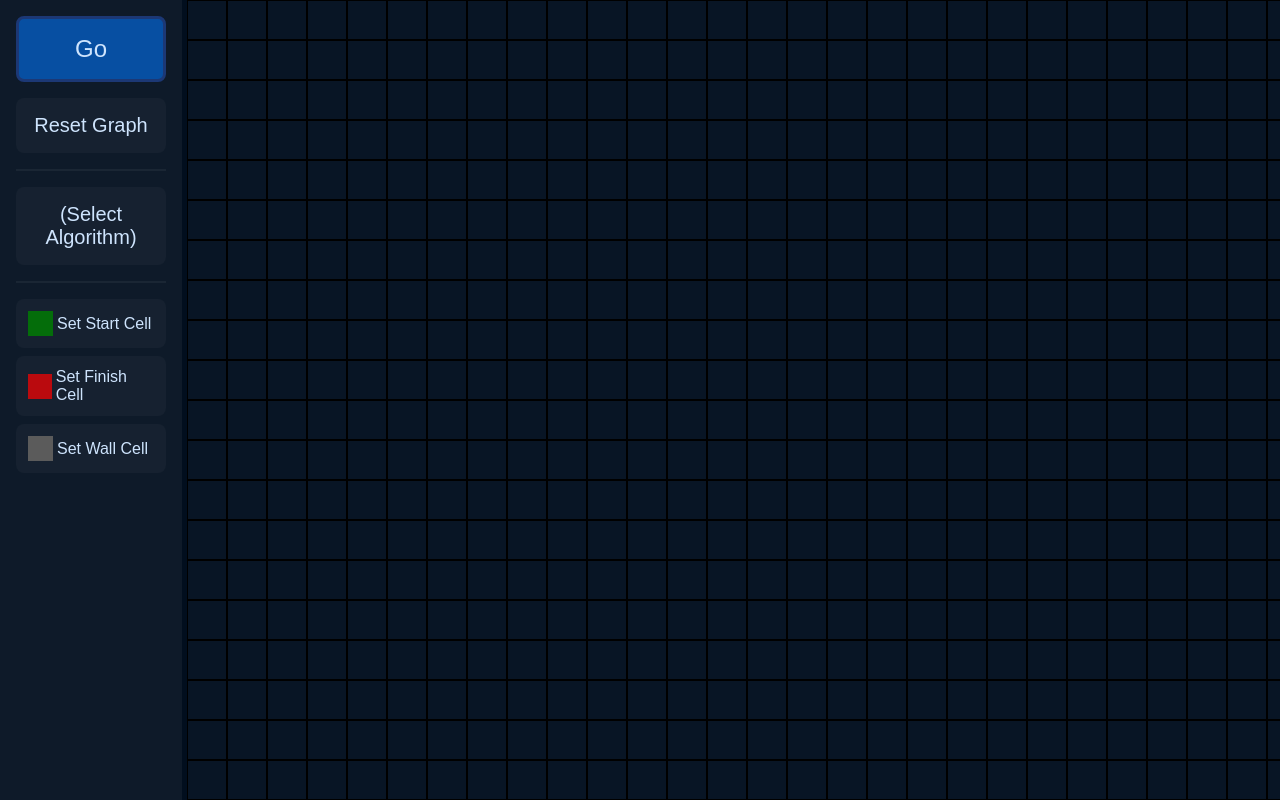
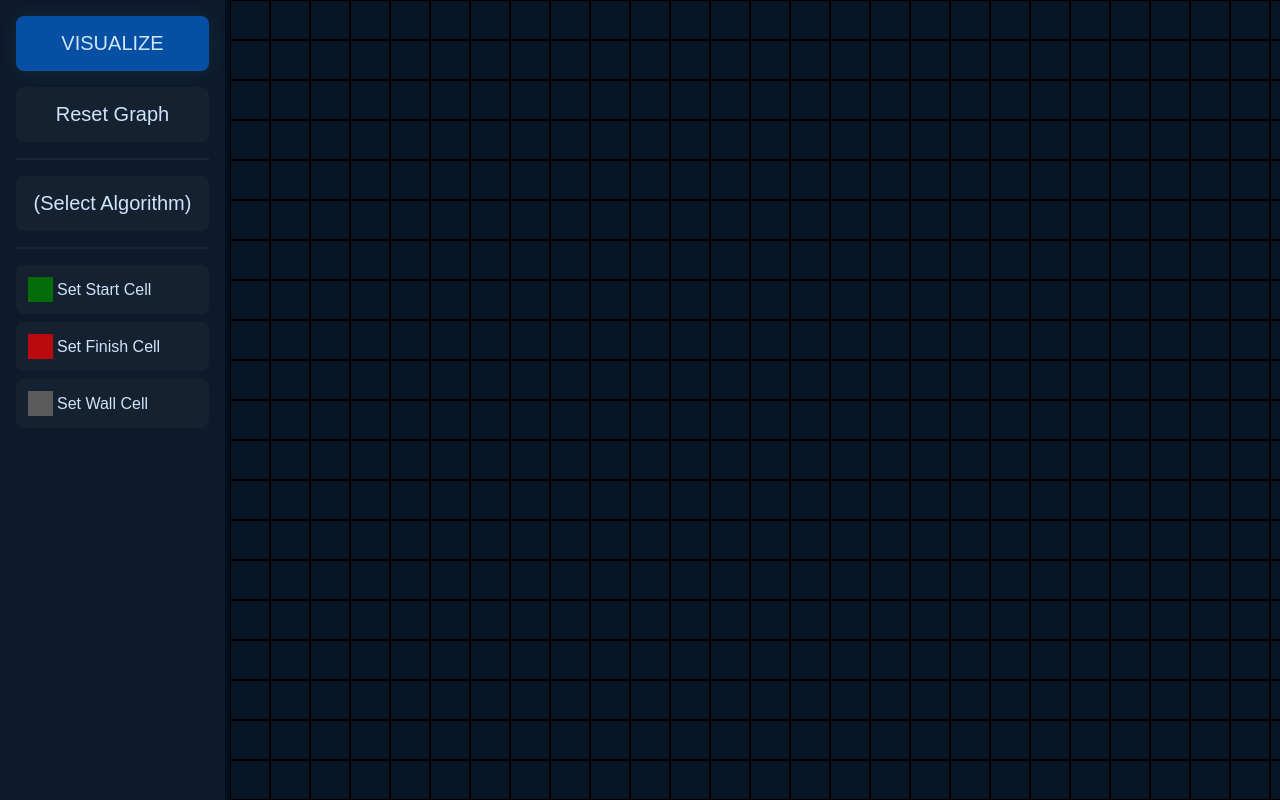
Before and after one commit to NoahBeto/react-typescript-algorithm-visualizer, a React (Vite) app: page / in a window 1280 px wide. Built offline with nearby package versions, Linux system fonts and the light colour scheme.

Commit message:
Visualize btn animation.

```diff
--- a/src/App.css
+++ b/src/App.css
@@ -13,7 +13,7 @@
 
 .navbar {
   height: 100%;
-  width: fit-content;
+  min-width: 225px;
   background: var(--static5);
   display: flex;
   flex-direction: column;
@@ -39,7 +39,7 @@
 }
 
 .dropbtn {
-  min-width: 150px;
+  width: 100%;
   padding: 1rem;
   font-size: 1.25rem;
   background: var(--static3);
@@ -85,13 +85,39 @@
   background-color: var(--accent);
 }
 
+@keyframes btnHoverGlowIn {
+  from {
+    box-shadow: 1px 1px 20px #3b93f71d;
+  }
+
+  to {
+    box-shadow: 1px 1px 20px 5px #3b93f738;
+  }
+}
+
+@keyframes btnHoverGlowOut {
+  from {
+    box-shadow: 1px 1px 20px 5px #3b93f738;
+  }
+
+  to {
+    box-shadow: 1px 1px 20px #3b93f71d;
+  }
+}
+
 .visualize-btn {
-  font-size: 1.5rem;
+  font-size: 1.25rem;
   padding: 1rem 2rem;
   border-radius: 0.5rem;
   background: var(--primary);
-  border: 3px solid rgb(28, 56, 117);
+  border: none;
+  box-shadow: 1px 1px 20px #3b93f71d;
   color: var(--text);
+  animation: btnHoverGlowOut 0.5s;
+}
+
+.visualize-btn:hover {
+  animation: btnHoverGlowIn 0.5s forwards;
 }
 
 .start-end-selector-container {
--- a/src/App.tsx
+++ b/src/App.tsx
@@ -306,7 +306,7 @@ function App() {
         ></AlertMessage>
         <div className="navbar">
           <button className="visualize-btn" onClick={() => handleGoButton()}>
-            Go
+            VISUALIZE
           </button>
           <button
             className="reset-graph"
```
